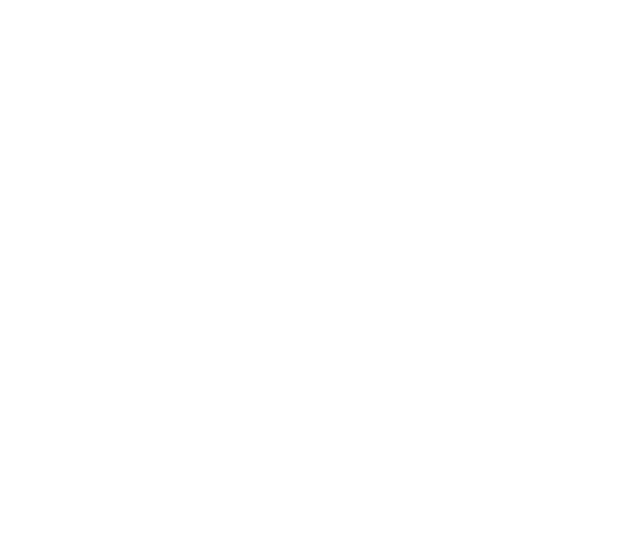
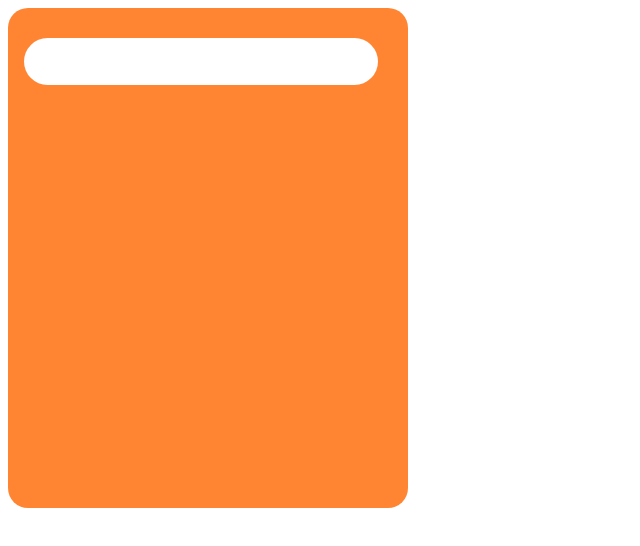
Before and after one commit to Disha-Nalawade/Calculator_design, a plain HTML site: page index.html in a window 1280 px wide. Shown: the whole page, without its empty margins (0-640 px from the left). Drawn offline with Linux system fonts and the light colour scheme.

Commit message:
border radius added on text box

```diff
--- a/Css/index.css
+++ b/Css/index.css
@@ -0,0 +1,19 @@
+.container {
+  background-color: #ff8533;
+  border: none;
+  border-radius: 20px;
+  width: 400px;
+  height: 500px;
+  display: flex;
+  display: inline-block;
+}
+.textbox {
+  margin-left: 16px;
+  margin-top: 30px;
+}
+.input_box {
+  width: 350px;
+  height: 45px;
+  border: none;
+  border-radius: 25px;
+}
--- a/index.html
+++ b/index.html
@@ -3,6 +3,13 @@
   <head>
     <title>Calculator</title>
     <link rel="icon" href="Photos/calculator.png" />
+    <link rel="stylesheet" href="./Css/index.css" />
   </head>
-  <body></body>
+  <body>
+    <div class="container">
+      <div class="textbox">
+        <input class="input_box" type="text" name="text" />
+      </div>
+    </div>
+  </body>
 </html>
```
